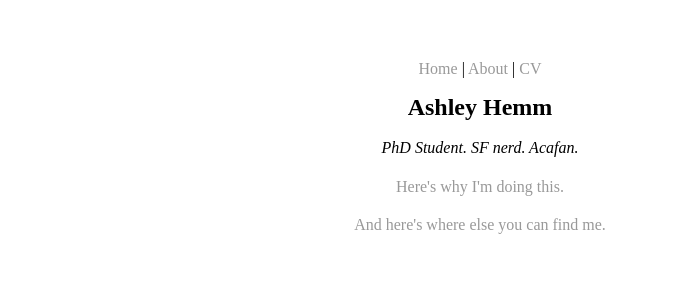
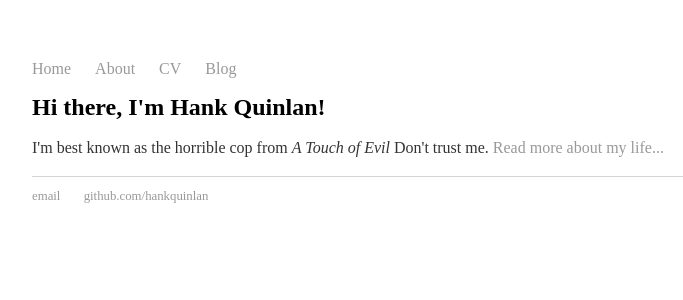
Before and after one commit to pastfutures/pastfutures.github.io, a Jekyll site: the page built from index.html, in a window 1280 px wide. Shown: the top 300 px of the page, without its empty margins (160-843 px from the left). Built offline with Jekyll 4.4.1, drawn with Linux system fonts in a browser that asks for light colours.

Commit message:
Update index.html
Pasted in Hank Quinlan's Jekyll tutorial info.

```diff
--- a/index.html
+++ b/index.html
@@ -1,22 +1,8 @@
-<!DOCTYPE html>
-<html>
-  <head>
-    <title>PastFutures Index</title>
-    <!-- link to main stylesheet -->
-		<link rel="stylesheet" type="text/css" href="/css/main.css">
-    <style>
-      h1 {color:black;}
-      p {color:black;}
-    </style>
-  </head>
-<body>
-  <center><a href="http://pastfutures.github.io/index.html">Home</a> |
-	  <a href="http://pastfutures.github.io/about.html">About</a> |
-          <a href="http://poastfutures.github.io/vita.html">CV</a>
-    		</ul>
-	  <h1><b>Ashley Hemm</b></h1>
-    <p><i>PhD Student. SF nerd. Acafan.</i>
- <p> <a href="http://susannalles.com/DHPracticum/program/">Here's why I'm doing this.</a>
-    <p><a href="http://www.instagram.com/past.futures/">And here's where else you can find me.</a></center>
-</body>
-</html>
+---
+layout: default
+title: Hank Quinlan, Horrible Cop
+---
+<div class="blurb">
+	<h1>Hi there, I'm Hank Quinlan!</h1>
+	<p>I'm best known as the horrible cop from <em>A Touch of Evil</em> Don't trust me. <a href="/about">Read more about my life...</a></p>
+</div><!-- /.blurb -->
```
